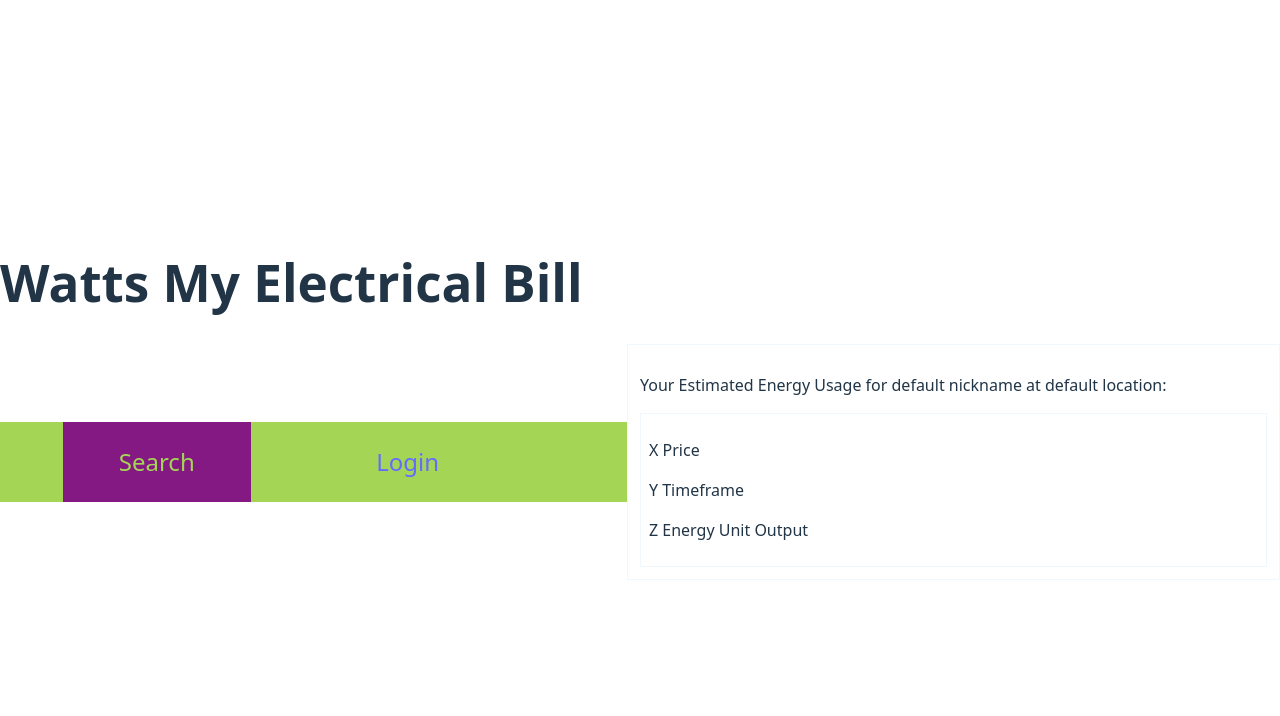
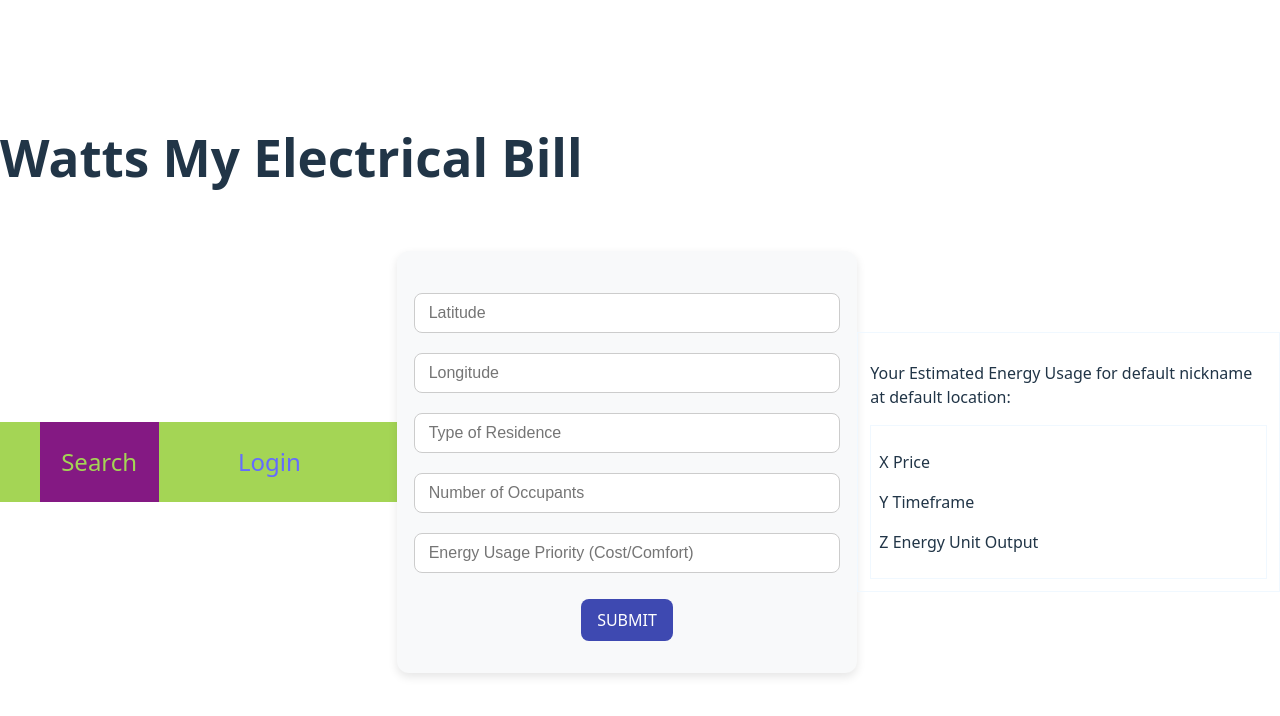
Before and after one commit to mkendall42/Watts-My-Electricity-Bill-FE-updates, a React (Vite) app: page / in a window 1280 px wide. Shown: the top 716 px of the page. Built offline with nearby package versions, Linux system fonts and the light colour scheme.

Commit message:
Feat: Create search form for sending api call to get results

```diff
--- a/src/SearchContainer/SearchContainer.jsx
+++ b/src/SearchContainer/SearchContainer.jsx
@@ -1,5 +1,92 @@
-import './SearchContainer.css'
+import { useState } from 'react';
+import './SearchContainer.css';
+
 const SearchContainer = () => {
+  const [lat, setLat] = useState('');
+  const [long, setLong] = useState('');
+  const [residenceType, setResidenceType] = useState('');
+  const [occupants, setOccupants] = useState('');
+  const [energyUsage, setEnergyUsage] = useState('');
 
-}
+  function submitSearch(event) {
+    event.preventDefault();
+
+    const newSearch = {
+			latitude: lat,
+      longitude: long,
+      residence_type: residenceType,
+      num_residents: occupants,
+      energy_usage: energyUsage,
+    };
+
+    fetch('http://localhost:3000/api/utilities', {
+      method: 'POST',
+      headers: {
+        'Content-Type': 'application/json'
+      },
+      body: JSON.stringify(newSearch)
+    })
+    .then(response => response.json())
+    .then(data => {
+      console.log('Success:', data);
+      clearInput();
+    })
+    .catch(error => console.error('Error:', error));
+  }
+
+  function clearInput() {
+    setLat('');
+    setLong('');
+    setResidenceType('');
+    setOccupants('');
+    setEnergyUsage('');
+  }
+
+  return (
+    <form onSubmit={submitSearch}>
+      <input
+        type='text'
+        placeholder='Latitude'
+        name='lat'
+        value={lat}
+        onChange={e => setLat(e.target.value)}
+      />
+
+      <input
+        type='text'
+        placeholder='Longitude'
+        name='long'
+        value={long}
+        onChange={e => setLong(e.target.value)}
+      />
+
+      <input
+        type='text'
+        placeholder='Type of Residence'
+        name='residenceType'
+        value={residenceType}
+        onChange={e => setResidenceType(e.target.value)}
+      />
+
+      <input
+        type='number'
+        placeholder='Number of Occupants'
+        name='occupants'
+        value={occupants}
+        onChange={e => setOccupants(e.target.value)}
+      />
+
+      <input
+        type='number'
+        placeholder='Energy Usage Priority (Cost/Comfort)'
+        name='energyUsage'
+        value={energyUsage}
+        onChange={e => setEnergyUsage(e.target.value)}
+      />
+
+      <button type='submit'>SUBMIT</button>
+    </form>
+  );
+};
+
 export default SearchContainer;
```
